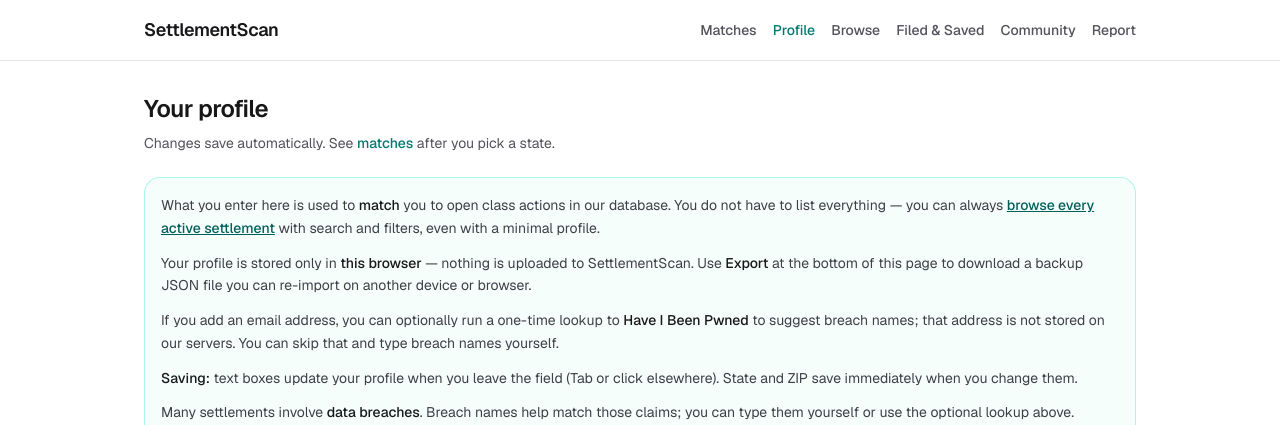
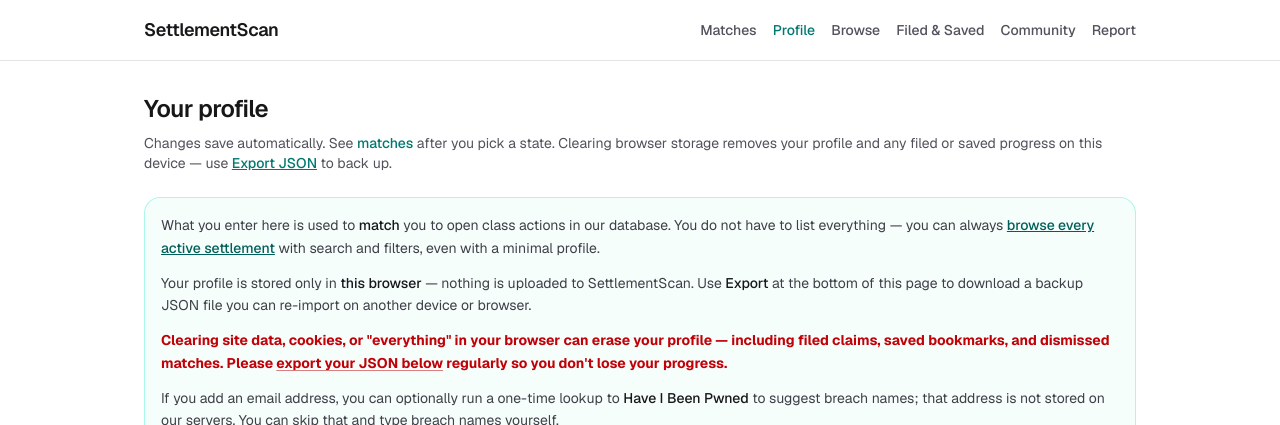
Before and after one commit to mwheelermba/settlement-scan, a Next.js app: page /profile in a window 1280 px wide. Shown: the top 425 px of the page. Built offline with nearby package versions, Linux system fonts and the light colour scheme; no server answers.

Commit message:
Add export and data clearing warning

```diff
--- a/src/app/profile/page.tsx
+++ b/src/app/profile/page.tsx
@@ -37,7 +37,12 @@ export default function ProfilePage() {
           <Link href="/" className="font-medium text-teal-700 dark:text-teal-400">
             matches
           </Link>{" "}
-          after you pick a state.
+          after you pick a state. Clearing browser storage removes your profile and any filed or saved progress on this
+          device — use{" "}
+          <Link href="#profile-export" className="font-medium text-teal-700 underline dark:text-teal-400">
+            Export JSON
+          </Link>{" "}
+          to back up.
         </p>
       </div>
       <ProfileIntro />
--- a/src/app/saved/page.tsx
+++ b/src/app/saved/page.tsx
@@ -148,6 +148,17 @@ export default function SavedPage() {
           </ul>
         )}
       </section>
+
+      <p className="text-sm font-bold text-red-700 dark:text-red-400">
+        Filed and saved lists live in the same browser storage as your profile. Clearing site data can erase them.{" "}
+        <Link
+          href="/profile#profile-export"
+          className="font-bold text-red-700 underline decoration-red-700/50 underline-offset-2 hover:text-red-800 dark:text-red-300 dark:decoration-red-400/50 dark:hover:text-red-200"
+        >
+          Export your profile JSON on the Profile page
+        </Link>{" "}
+        to keep a backup.
+      </p>
     </div>
   );
 }
--- a/src/components/ProfileForm.tsx
+++ b/src/components/ProfileForm.tsx
@@ -597,10 +597,14 @@ export function ProfileForm({
         />
       </Section>
 
-      <div className="space-y-3 rounded-xl border border-dashed border-zinc-300 p-4 text-center dark:border-zinc-700">
+      <div
+        id="profile-export"
+        className="scroll-mt-24 space-y-3 rounded-xl border border-dashed border-zinc-300 p-4 text-center dark:border-zinc-700"
+      >
         <p className="text-xs leading-relaxed text-zinc-500">
-          Export saves your profile as a JSON file — use it as a backup or to move to another browser.
-          Import replaces the current profile in this browser; nothing is uploaded.
+          One JSON file is your full &quot;save&quot; — match fields, filed claims, saved bookmarks, dismissed matches,
+          and qualifying answers. Export it as a backup or to move to another browser. Import replaces everything stored
+          here; nothing is uploaded.
         </p>
         <div className="inline-flex gap-4">
           <button
--- a/src/components/ProfileIntro.tsx
+++ b/src/components/ProfileIntro.tsx
@@ -16,6 +16,17 @@ export function ProfileIntro() {
         — nothing is uploaded to SettlementScan. Use <span className="font-medium text-zinc-900 dark:text-zinc-100">Export</span>{" "}
         at the bottom of this page to download a backup JSON file you can re-import on another device or browser.
       </p>
+      <p className="font-bold text-red-700 dark:text-red-400">
+        Clearing site data, cookies, or &quot;everything&quot; in your browser can erase your profile — including filed
+        claims, saved bookmarks, and dismissed matches. Please{" "}
+        <Link
+          href="#profile-export"
+          className="font-bold text-red-700 underline decoration-red-700/50 underline-offset-2 hover:text-red-800 dark:text-red-300 dark:decoration-red-400/50 dark:hover:text-red-200"
+        >
+          export your JSON below
+        </Link>{" "}
+        regularly so you don&apos;t lose your progress.
+      </p>
       <p>
         If you add an email address, you can optionally run a one-time lookup to{" "}
         <span className="font-medium text-zinc-900 dark:text-zinc-100">Have I Been Pwned</span> to suggest breach names;
```
